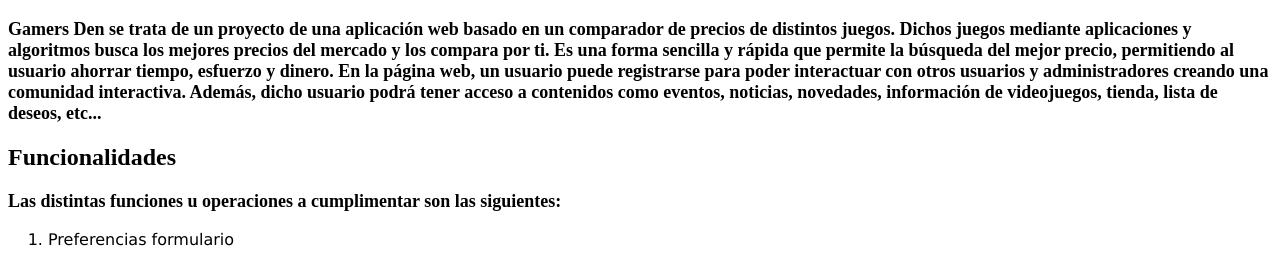
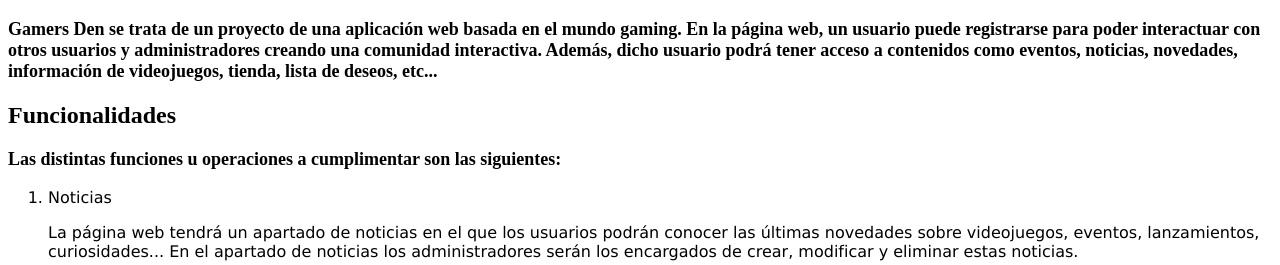
Before and after one commit to CDisidoro/Practica1-AW, a plain HTML site: page detalles.html in a window 1280 px wide. Shown: the part 487-752 px from the top of the page. Drawn offline with Linux system fonts and the light colour scheme.

Commit message:
Update detalles.html

```diff
--- a/detalles.html
+++ b/detalles.html
@@ -30,9 +30,7 @@
 
         <!--Introducción-->
         <h1>¿Qué es Gamers Den?</h1>
-        <p class="parrafoNegrita"> Gamers Den se trata de un proyecto de una aplicación web basado en un comparador de precios de distintos juegos.
-            Dichos juegos mediante aplicaciones y algoritmos busca los mejores precios del mercado y los compara por ti.
-            Es una forma sencilla y rápida que permite la búsqueda del mejor precio, permitiendo al usuario ahorrar tiempo, esfuerzo y dinero.
+        <p class="parrafoNegrita"> Gamers Den se trata de un proyecto de una aplicación web basada en el mundo gaming.
             En la página web, un usuario puede registrarse para poder interactuar con otros usuarios y administradores creando una comunidad interactiva.
             Además, dicho usuario podrá tener acceso a contenidos como eventos, noticias, novedades, información de videojuegos, tienda, lista de deseos, etc...</p>
 
@@ -42,7 +40,10 @@
 
             <p class="parrafoNegrita"> Las distintas funciones u operaciones a cumplimentar son las siguientes:</p>
             <ol>
-                <li>Preferencias formulario</li>
+		<li>Noticias</li>
+                    <p>La página web tendrá un apartado de noticias en el que los usuarios podrán conocer las últimas novedades sobre videojuegos,
+                    eventos, lanzamientos, curiosidades... En el apartado de noticias los administradores serán los encargados de crear, modificar y eliminar estas noticias.</p>
+                <li>Tus Juegos</li>
                     <p>Cuando un usuario busque un videojuego podrá hacerlo mediante filtros de búsqueda según el nombre, categoría, fecha de lanzamiento...
                     Los filtros permiten al usuario encontrar videojuegos de forma eficiente y que reflejen sus necesidades. Una vez realizada la consulta aplicando los diferentes filtros,
                     se mostrarán los videojuegos que según el filtro seleccionado cumplan esas características.Por tanto,
```
